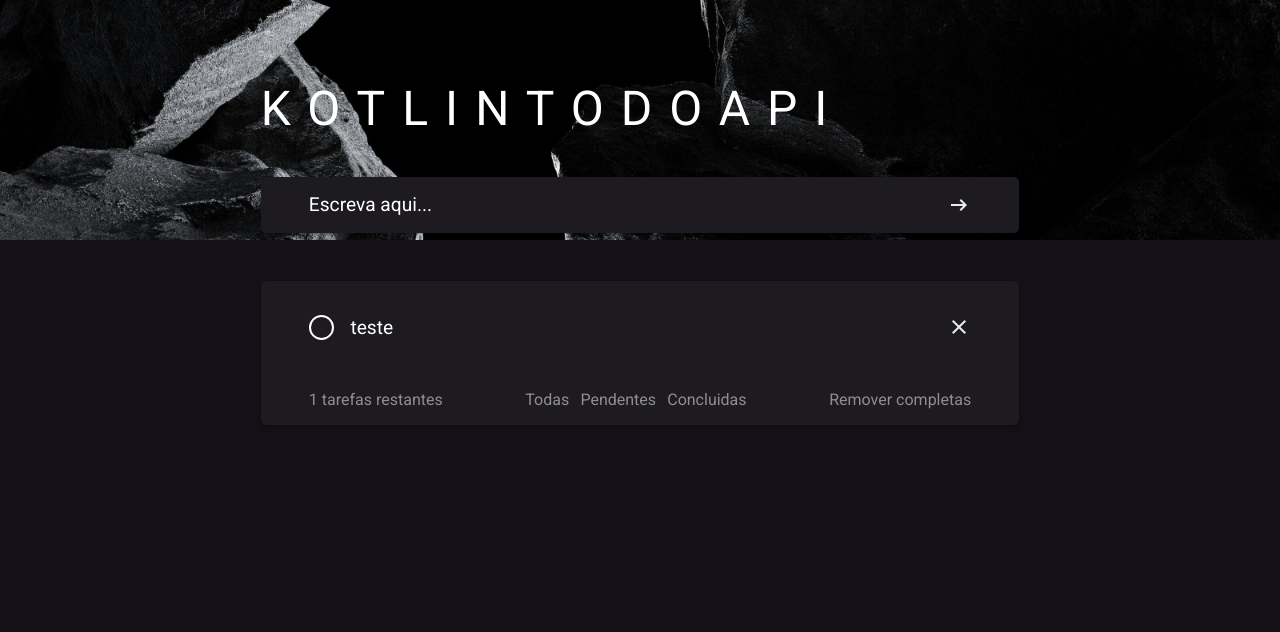
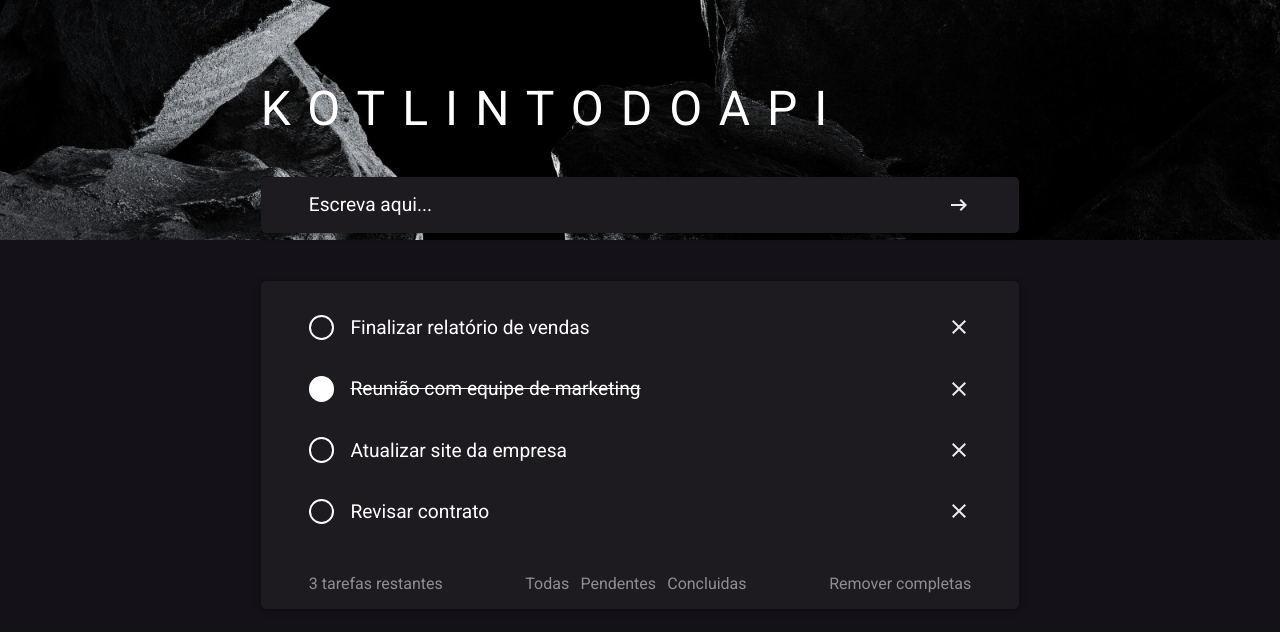
Before and after one commit to LucasWithBoots/KotlinToDoAPI-Angular, an Angular app: page / in a window 1280 px wide. Shown: the top 632 px of the page. Built offline with nearby package versions, Linux system fonts and the light colour scheme; data requests are answered from the project's data file.

Commit message:
feat: novo estilo para tarefas concluidas

```diff
--- a/db.json
+++ b/db.json
@@ -1,8 +1,26 @@
 {
   "tarefas": [
     {
-      "id": "17ae",
-      "titulo": "teste",
+      "id": "a894",
+      "titulo": "Finalizar relatório de vendas",
+      "dataDeCriacao": "Sat Jul 13 2024",
+      "status": "PENDENTE"
+    },
+    {
+      "id": "8023",
+      "titulo": "Reunião com equipe de marketing",
+      "dataDeCriacao": "Sat Jul 13 2024",
+      "status": "CONCLUIDA"
+    },
+    {
+      "id": "f084",
+      "titulo": "Atualizar site da empresa",
+      "dataDeCriacao": "Sat Jul 13 2024",
+      "status": "PENDENTE"
+    },
+    {
+      "id": "0fb6",
+      "titulo": "Revisar contrato",
       "dataDeCriacao": "Sat Jul 13 2024",
       "status": "PENDENTE"
     }
--- a/src/app/shared/tarefa/tarefa.component.html
+++ b/src/app/shared/tarefa/tarefa.component.html
@@ -1,10 +1,11 @@
 <div class="container">
   @if (tarefa.status == "CONCLUIDA") {
     <div class="elipse-cheia" (click)="atualizarStatus(tarefa)"></div>
+    <p style="text-decoration: line-through">{{ tarefa.titulo }}</p>
   } @else if (tarefa.status == "PENDENTE") {
     <div class="elipse" (click)="atualizarStatus(tarefa)"></div>
+    <p>{{ tarefa.titulo }}</p>
   }
 
-  <p>{{ tarefa.titulo }}</p>
   <img src="assets/closeX.svg" alt="close" (click)="deletarTarefa(tarefa.id)" />
 </div>
```
